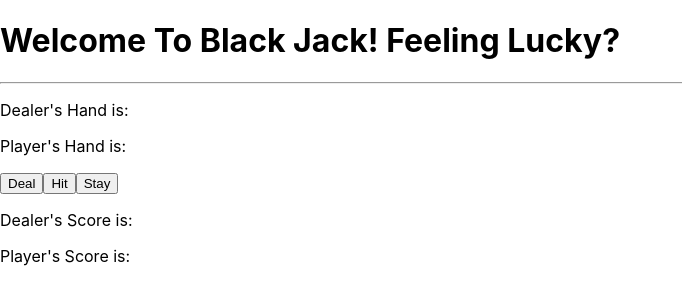
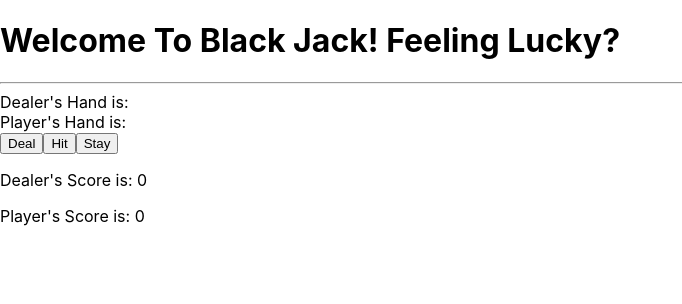
Before and after one commit to jakechaley/black-jack, a React (Create React App) app: page / in a window 1280 px wide. Shown: the top 304 px of the page, without its empty margins (0-682 px from the left). Built offline with nearby package versions, Linux system fonts and the light colour scheme.

Commit message:
FINALLY get the player and dealers hands to render. getCount functional but not working correctly

```diff
--- a/src/components/DealerHandDisplay.js
+++ b/src/components/DealerHandDisplay.js
@@ -2,9 +2,10 @@ import React from "react";
 import PropTypes from "prop-types";
 
 function DealerHandDisplay(props) {
+  console.log("DealerHand",props.dealerHand)
   return (
     <>
-    <p>Dealer's Hand is: {props.dealerHand}</p>
+    <div>Dealer's Hand is: {props.dealerHand.map((card, index) => card.isFaceUp && <p key={index}>{card.value} of {card.suit}</p>)}</div>
     </>
 
   )
@@ -15,3 +16,27 @@ DealerHandDisplay.propTypes = {
 }
 
 export default DealerHandDisplay
+
+// //function TicketList(props) {
+//   return (
+//     <React.Fragment>
+//       <hr/>
+//       {Object.values(props.ticketList).map((ticket) =>
+//         <Ticket
+//           whenTicketClicked = { props.onTicketSelection }
+//           names={ticket.names}
+//           location={ticket.location}
+//           issue={ticket.issue}
+//           formattedWaitTime={ticket.formattedWaitTime}
+//           id={ticket.id}
+//           key={ticket.id}/>
+//         )}
+//       </React.Fragment>
+//   );
+// }
+
+// TicketList.propTypes = {
+//   ticketList: PropTypes.object,
+//   onTicketSelection: PropTypes.func
+// };
+// export default TicketList;
--- a/src/components/GameController.js
+++ b/src/components/GameController.js
@@ -10,8 +10,8 @@ class GameController extends React.Component {
     super(props);
     this.state = {
       deck: [],
-      player: null,
-      dealer: null,
+      player: {cards: [], count: 0},
+      dealer: {cards: [], count: 0},
       message: null,
       gameOver: false,
       wallet: 0,
@@ -26,7 +26,7 @@ class GameController extends React.Component {
     const deck = []
     for(let i = 0; i < suits.length; i++) {
       for(let x = 0; x <values.length; x++) {
-        let card = {Value: values[x], Suit: suits[i]};
+        let card = {value: values[x], suit: suits[i]};
         deck.push(card);
       }
     }
@@ -44,20 +44,20 @@ class GameController extends React.Component {
   getCount(cards) {
     const rearranged = [];
     cards.forEach(card => {
-      if (card.number === 'A') {
+      if (card.value === 'A') {
         rearranged.push(card);
-      } else if (card.number) {
+      } else if (card.value) {
         rearranged.unshift(card);
       }
     });
 
     return rearranged.reduce((total, card) => {
-      if (card.number === "J" || card.number === "Q" || card.number === "K") {
+      if (card.value === "J" || card.value === "Q" || card.value === "K") {
         return total + 10;
-      } else if (card.number === "A") {
+      } else if (card.value === "A") {
         return (total + 11 <= 21) ? total + 11 : total + 1;
       } else {
-        return total + card.number;
+        return total + parseInt(card.value);
       }
     }, 0);
   }
@@ -72,26 +72,25 @@ class GameController extends React.Component {
     console.log("End The play's turn")
   }
 
-  dealHands(deck){
+  dealHands = (deck)=>{
     const playerCard1 = this.getRandomCard(deck);
     const dealerCard1 = this.getRandomCard(playerCard1.updatedDeck);
     const playerCard2 = this.getRandomCard(dealerCard1.updatedDeck);
-    const playerStartingHand = [playerCard1.randomCard, playerCard2.randomCard];
-    const dealerStartingHand = [dealerCard1.randomCard, {}];
+    const dealerCard2 = this.getRandomCard(playerCard2.updatedDeck);
+    const playerStartingHand = [{...playerCard1.randomCard, isFaceUp: true}, {...playerCard2.randomCard, isFaceUp: true}];
+    const dealerStartingHand = [{...dealerCard1.randomCard, isFaceUp: true}, {...dealerCard2.randomCard, isFaceUp: false}];
     const player = {
-      cards: playerStartingHand,
-      count: this.getCount(playerStartingHand)
+      cards: playerStartingHand
     };
     const dealer = {
-      cards: dealerStartingHand,
-      count: this.getCount(dealerStartingHand)
+      cards: dealerStartingHand
     };
-    console.log(playerStartingHand, dealerStartingHand)
+    console.log(player, dealer)
 
     return {updatedDeck: playerCard2.updatedDeck, player, dealer};
   }
 
-  startNewGame(type) {
+  startNewGame = (type) => {
     if (type === "continue") {
       if(this.state.wallet > 0) {
         const deck = (this.state.deck.length < 10) ? this.getDeck() : this.state.deck;
@@ -110,6 +109,17 @@ class GameController extends React.Component {
     } else {
       const deck = this.getDeck();
       const { updatedDeck, player, dealer } = this.dealHands(deck);
+
+      this.setState({
+        deck: updatedDeck,
+        dealer,
+        player,
+        wallet: 100,
+        inputValue: '',
+        currentBet: null,
+        gameOver: false,
+        message: null
+      });
     }
   }
 
@@ -126,18 +136,18 @@ class GameController extends React.Component {
     }
   }
 
-  render() {
+  render () {
     return (
       <>
-        <DealerHandDisplay dealerHand={this.state.dealerHand}/>
-        <PlayerHandDisplay playerHand={this.state.playerHand}/>
+        <DealerHandDisplay dealerHand={this.state.dealer.cards}/>
+        <PlayerHandDisplay playerHand={this.state.player.cards}/>
         <GameButtons
           onHitButtonClicked={this.hitPlayer}
           onStayButtonClicked={this.endPlayerTurn}
           onDealButtonClicked={this.startNewGame}
           />
-        <DealerHandScore dealerScore={this.state.dealerScore}/>
-        <PlayerHandScore playerScore={this.state.playerScore}/>
+        <DealerHandScore dealerScore={this.getCount(this.state.dealer.cards)}/>
+        <PlayerHandScore playerScore={this.getCount(this.state.player.cards)}/>
       </>
     );
   }
--- a/src/components/PlayerHandDisplay.js
+++ b/src/components/PlayerHandDisplay.js
@@ -4,8 +4,8 @@ import PropTypes from "prop-types";
 
 function PlayerHandDisplay(props) {
   return (
-    <p>Player's Hand is: {props.playerHand}</p>
-  )
+    <div>Player's Hand is: {props.playerHand.map((card, index) => card.isFaceUp && <p key={index}>{card.value} of {card.suit}</p>)}</div>
+    )
 }
 
 PlayerHandDisplay.propTypes = {
```
